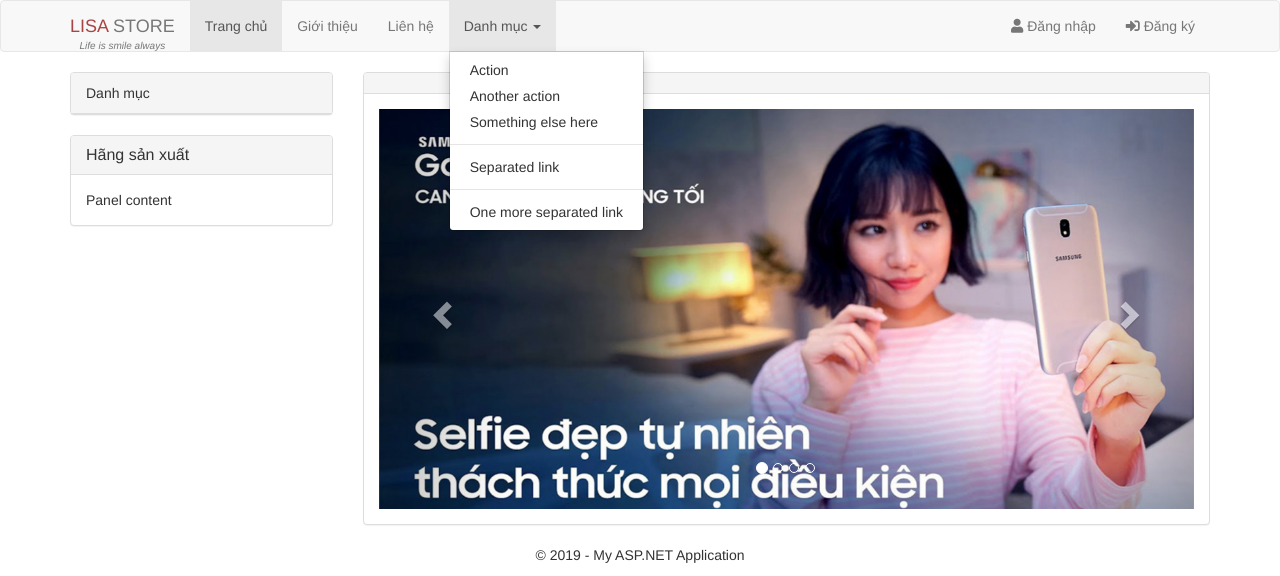
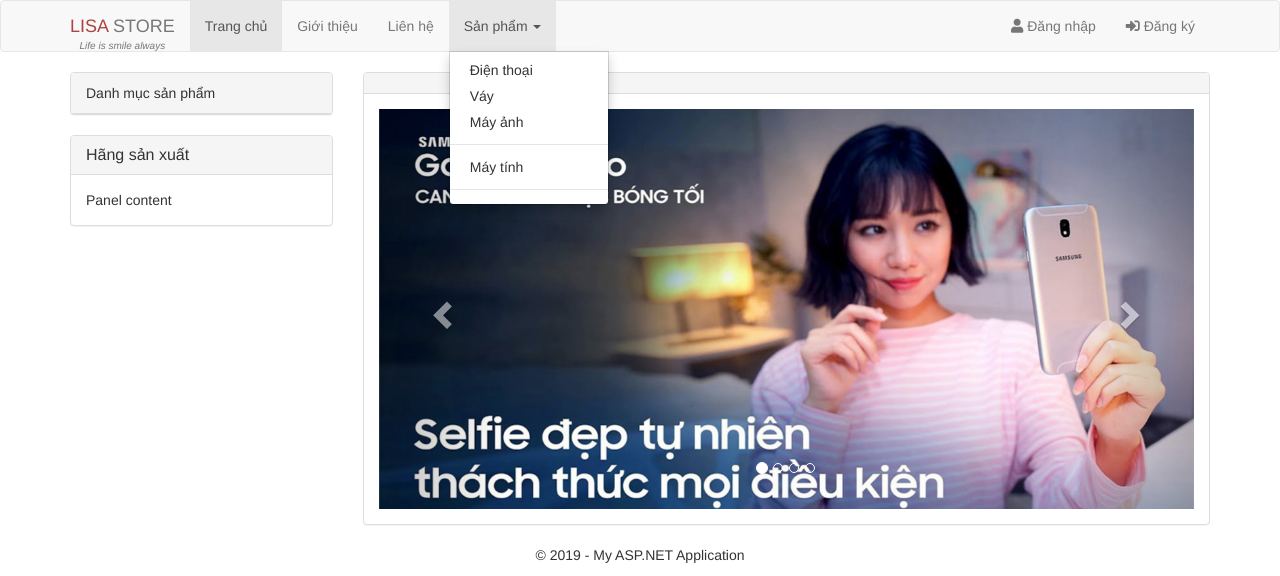
Before and after one commit to nbtai94/LisaStore, an ASP.NET MVC app: page /Home in a window 1280 px wide, after a click on "Sản phẩm". Shown: the top 576 px of the page. Run offline with ASP.NET Core 8 and stand-ins for ASP.NET MVC 5, Linux system fonts and the light colour scheme; data that the repository does not hold is empty; the project's own start-up code is not run, and a stand-in starts its controllers and pages; some libraries are stand-ins or nearby versions.

Commit message:
update .suo

```diff
--- a/QuanLyBanHang/QuanLyBanHang/Views/Home/Index.cshtml
+++ b/QuanLyBanHang/QuanLyBanHang/Views/Home/Index.cshtml
@@ -23,7 +23,7 @@
 @section js{
 }
 
-@*<img class="img-responsive" src="~/Images/banner/girl.jpg"/>*@
+
 
 <div id="myCarousel" class="carousel slide" data-ride="carousel">
     <!-- Indicators -->
--- a/QuanLyBanHang/QuanLyBanHang/Views/Shared/_LayoutUser.cshtml
+++ b/QuanLyBanHang/QuanLyBanHang/Views/Shared/_LayoutUser.cshtml
@@ -33,15 +33,14 @@
                     <li><a href="#">Giới thiệu</a></li>
                     <li><a href="#">Liên hệ</a></li>
                     <li class="dropdown">
-                        <a href="#" class="dropdown-toggle" data-toggle="dropdown">Danh mục <span class="caret"></span></a>
+                        <a href="#" class="dropdown-toggle" data-toggle="dropdown">Sản phẩm <span class="caret"></span></a>
                         <ul class="dropdown-menu">
-                            <li><a href="#">Action</a></li>
-                            <li><a href="#">Another action</a></li>
-                            <li><a href="#">Something else here</a></li>
-                            <li class="divider"></li>
-                            <li><a href="#">Separated link</a></li>
-                            <li class="divider"></li>
-                            <li><a href="#">One more separated link</a></li>
+                            <li><a href="#">Điện thoại</a></li>
+                            <li><a href="#">Váy</a></li>
+                            <li><a href="#">Máy ảnh</a></li>
+                            <li class="divider">Đồ trang sức</li>
+                            <li><a href="#">Máy tính</a></li>
+                            <li class="divider">Quần áo - Giày dép</li>
                         </ul>
                     </li>
                 </ul>
@@ -84,7 +83,7 @@
         <div class="row">
             <div class="col-md-3">
                 <div class="panel panel-default">
-                    <div class="panel-heading">Danh mục</div>
+                    <div class="panel-heading">Danh mục sản phẩm</div>
                     @Html.Action("List", "Category")
                 </div>
                 <div class="panel panel-default">
```
Also changed, not shown: QuanLyBanHang/QuanLyBanHang/Views/Cart/Index.cshtml (+24 -4 lines).
